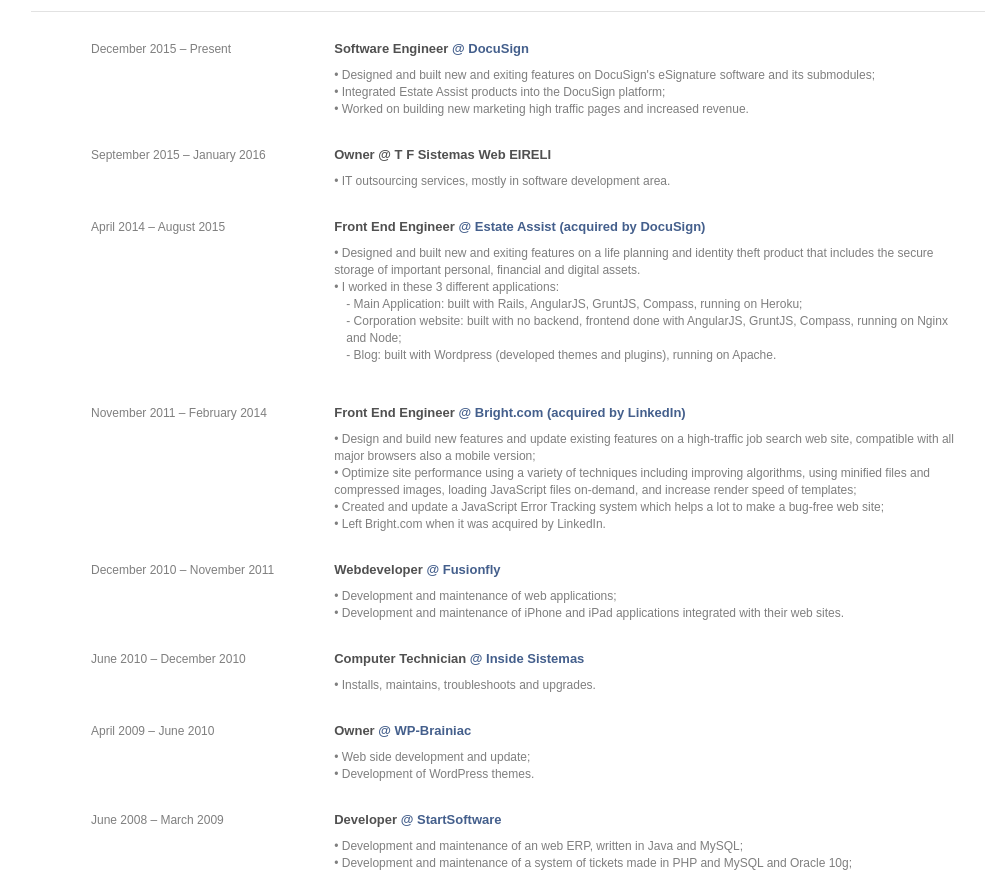
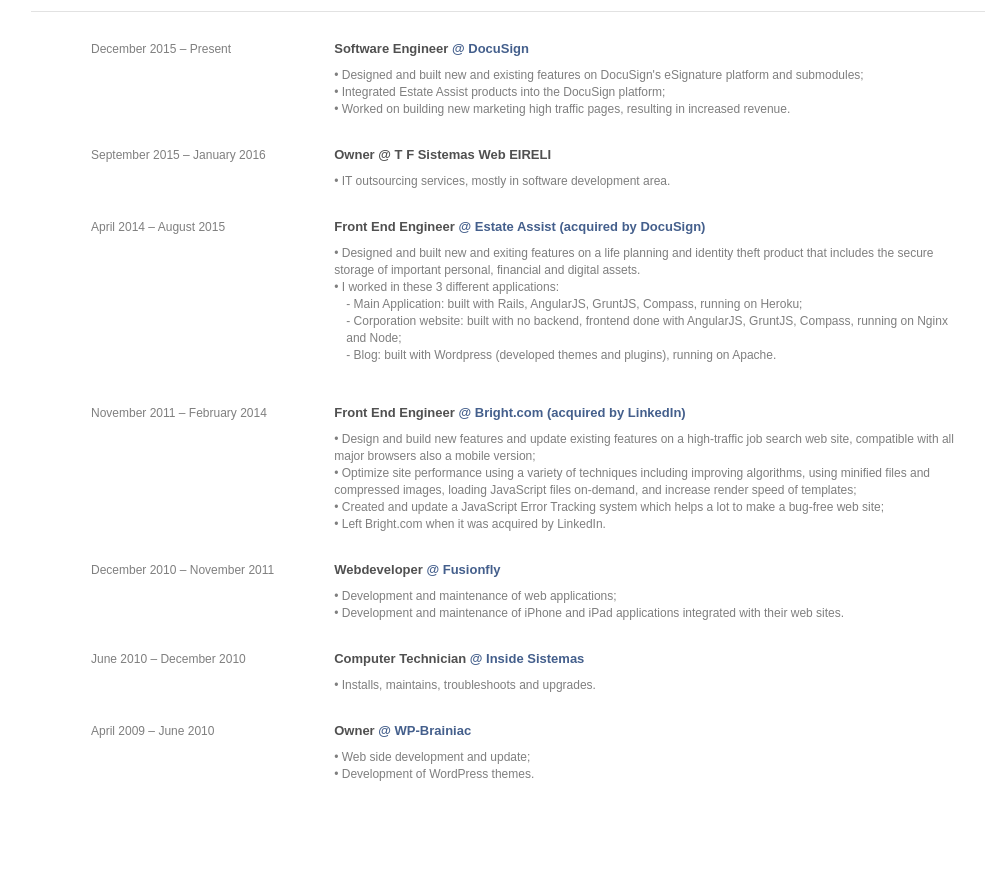
Before and after one commit to thiagofesta/thiagofesta.github.com, a plain HTML site: page index.html in a window 1280 px wide. Shown: the part 551-1424 px from the top of the page, without its empty margins (129-1114 px from the left). Drawn offline with Linux system fonts and the light colour scheme.

Commit message:
better text and no header/footers to resume.pdf

```diff
--- a/index.html
+++ b/index.html
@@ -87,9 +87,9 @@
                         <td>
                             <b>Software Engineer <a href="https://www.docusign.com/">@ DocuSign</a></b>
                             <p>
-                                &bull; Designed and built new and exiting features on DocuSign's eSignature software and its submodules;<br/>
+                                &bull; Designed and built new and existing features on DocuSign's eSignature platform and submodules;<br/>
                                 &bull; Integrated Estate Assist products into the DocuSign platform;<br/>
-                                &bull; Worked on building new marketing high traffic pages and increased revenue.
+                                &bull; Worked on building new marketing high traffic pages, resulting in increased revenue.
                             </p>
                         </td>
                     </tr>
@@ -164,6 +164,8 @@
                             </p>
                         </td>
                     </tr>
+
+                    <tr><td><br/><br/><br/></td></tr>
 
                     <tr>
                         <td nowrap="nowrap">June 2008 – March 2009</td>
```
Also changed, not shown: 1 other file.
